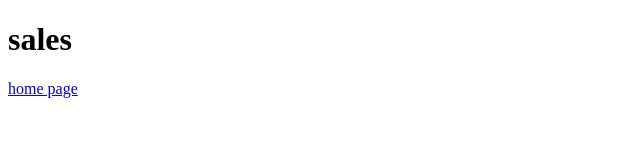
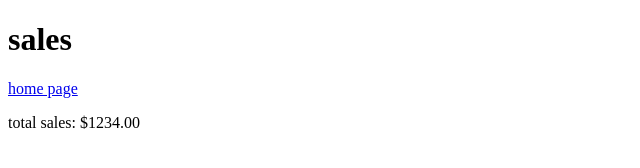
Before and after one commit to lovelybre132-spec/week-1-setup-brittany-hill, a plain HTML site: page sales.html in a window 1280 px wide. Shown: the whole page, without its empty margins (0-640 px from the left). Drawn offline with Linux system fonts and the light colour scheme.

Commit message:
add sales data

```diff
--- a/sales.html
+++ b/sales.html
@@ -8,5 +8,6 @@
 <body>
     <h1>sales</h1>
     <a href="index.html">home page</a>
+    <p>total sales: $1234.00</p>
 </body>
 </html>
```
